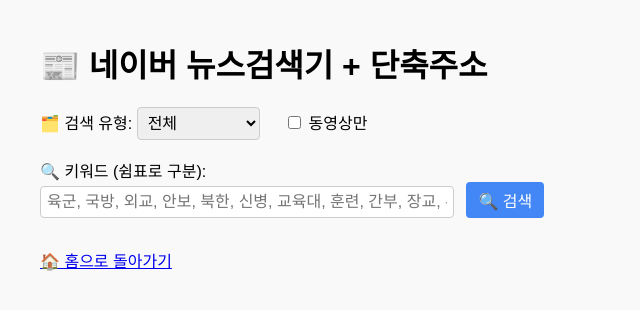
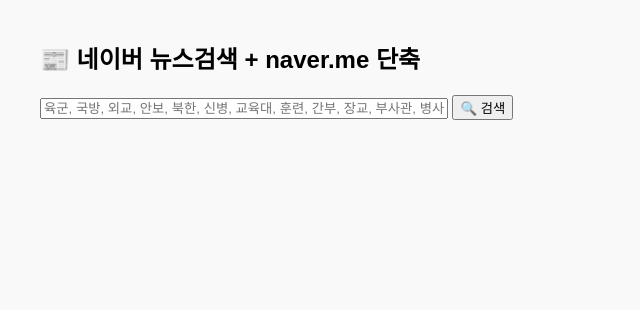
Before and after one commit to jecktya/naver-news-shortener, a FastAPI app: page / in a window 1280 px wide. Shown: the top 310 px of the page, without its empty margins (0-640 px from the left). Run offline with FastAPI, Linux system fonts and the light colour scheme.

Commit message:
Update index.html

```diff
--- a/templates/index.html
+++ b/templates/index.html
@@ -2,90 +2,64 @@
 <html lang="ko">
 <head>
     <meta charset="UTF-8">
-    <title>📰 네이버 뉴스검색기 + 단축주소</title>
+    <title>📰 네이버 뉴스검색 + naver.me 단축</title>
     <style>
-        body { font-family:'Malgun Gothic',sans-serif; background:#f9f9f9; margin:40px; }
-        form { margin-bottom:20px; }
-        label, select, input[type=text], button { font-size:1em; }
-        select, input[type=text] { padding:6px; border:1px solid #ccc; border-radius:4px; }
-        button { padding:6px 12px; margin-left:8px; background:#4287f5; color:#fff; border:none; border-radius:4px; cursor:pointer; }
-        button:hover { opacity:0.9; }
-        table { width:100%; border-collapse:collapse; margin-top:10px; }
-        th, td { border:1px solid #ddd; padding:8px; text-align:left; }
-        th { background:#f2f2f2; }
-        textarea { width:100%; height:120px; font-size:1em; padding:8px; border:1px solid #ccc; border-radius:4px; }
-        hr { margin:24px 0; border:none; border-top:1px solid #eee; }
+        body { font-family: 'Malgun Gothic', sans-serif; background: #f9f9f9; margin: 40px; }
+        table { border-collapse: collapse; width: 100%; margin-top: 16px; }
+        th, td { border: 1px solid #ddd; padding: 7px; }
+        th { background: #f2f2f2; }
+        input[type="text"] { width: 400px; }
+        textarea { width: 100%; min-height: 90px; }
+        .error { color: red; }
     </style>
 </head>
 <body>
-    <h1>📰 네이버 뉴스검색기 + 단축주소</h1>
+    <h2>📰 네이버 뉴스검색 + naver.me 단축</h2>
     <form method="post" action="/">
-        <label>🗂️ 검색 유형:</label>
-        <select name="search_mode">
-            <option value="all" {% if search_mode == 'all' %}selected{% endif %}>전체</option>
-            <option value="major" {% if search_mode == 'major' %}selected{% endif %}>주요언론사만</option>
-        </select>
-        <label style="margin-left:20px;">
-            <input type="checkbox" name="video_only" value="on" {% if video_only %}checked{% endif %}> 동영상만
-        </label>
-        <br><br>
-        <label>🔍 키워드 (쉼표로 구분):</label><br>
-        <input type="text" name="keywords" style="width:400px;" value="{{ keyword_input or '' }}" placeholder="{{ default_keywords }}">
+        <input type="text" name="keywords" value="{{ keyword_input or '' }}" placeholder="{{ default_keywords }}">
         <button type="submit">🔍 검색</button>
     </form>
 
-    {% if final_results %}
+    {% if error %}
+    <div class="error">{{ error }}</div>
+    {% endif %}
+
+    {% if results %}
     <hr>
-    <h2>🔎 검색 결과</h2>
-    <form method="post" action="/shorten">
+    <form method="post" action="/shorten" id="shorten-form">
         <table>
             <tr>
                 <th>선택</th>
                 <th>제목</th>
                 <th>언론사</th>
-                <th>시간</th>
-                <th>원본 URL</th>
+                <th>날짜</th>
+                <th>URL</th>
             </tr>
-            {% for idx, art in enumerate(final_results) %}
+            {% for idx, art in enumerate(results) %}
             <tr>
                 <td><input type="checkbox" name="selected_urls" value="{{ idx }}" checked></td>
                 <td>{{ art.title }}</td>
                 <td>{{ art.press }}</td>
-                <td>{{ art.pubdate_display or art.pubdate }}</td>
-                <td><a href="{{ art.url }}" target="_blank">원본</a></td>
+                <td>{{ art.pubdate }}</td>
+                <td><a href="{{ art.url }}" target="_blank">바로가기</a></td>
             </tr>
             {% endfor %}
         </table>
-        <input type="hidden" name="final_results_json" value='{{ final_results|tojson|safe }}'>
+        <input type="hidden" name="results_json" value='{{ results | tojson | safe }}'>
         <input type="hidden" name="keyword_input" value="{{ keyword_input }}">
-        <input type="hidden" name="search_mode" value="{{ search_mode }}">
-        <input type="hidden" name="video_only" value="{{ video_only }}">
-        <button type="submit">🔗 단축 주소 생성</button>
+        <button type="submit">🔗 선택 기사 naver.me 변환</button>
     </form>
     {% endif %}
 
-    {% if shortened %}
+    {% if shorten_results %}
     <hr>
-    <h2>🔗 단축 주소 결과</h2>
-    <textarea readonly>{{ shortened }}</textarea>
+    <h3>🔗 단축주소 결과</h3>
+    <textarea readonly>
+{% for s in shorten_results %}
+■ {{ s.title }} ({{ s.press }})
+{{ s.naverme }}
+{% endfor %}
+    </textarea>
     {% endif %}
-
-    {% if shorten_fail %}
-    <hr>
-    <h3 style="color:red;">단축주소 변환 실패 목록:</h3>
-    <ul>
-    {% for msg in shorten_fail %}
-        <li>{{ msg }}</li>
-    {% endfor %}
-    </ul>
-    {% endif %}
-
-    {% if error_message %}
-    <hr>
-    <h3 style="color:red;">에러:</h3>
-    <div>{{ error_message }}</div>
-    {% endif %}
-
-    <p style="margin-top:30px;"><a href="/">🏠 홈으로 돌아가기</a></p>
 </body>
 </html>
```
